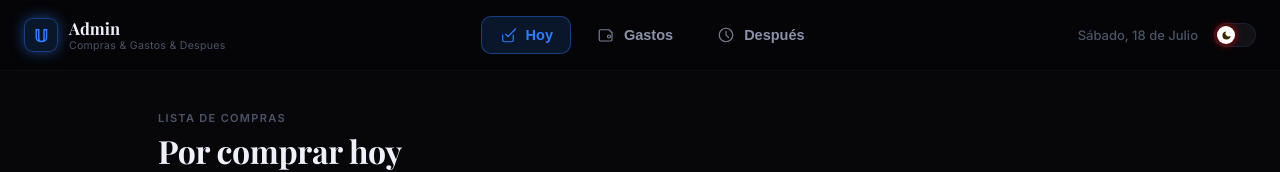
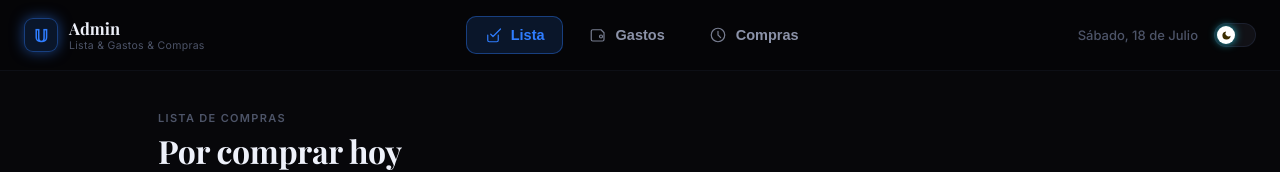
Before and after one commit to UlisesIsaias/pag_lista, a website built with Vite: page index.html in a window 1280 px wide. Shown: the top 172 px of the page. Built offline with nearby package versions, Linux system fonts and the light colour scheme.

Commit message:
pagina lista para mi uso

```diff
--- a/index.html
+++ b/index.html
@@ -20,14 +20,14 @@
       <span class="brand-mark">𝕌</span>
       <div class="brand-text">
         <span class="brand-name">Admin</span>
-        <span class="brand-sub">Compras &amp; Gastos &amp; Despues </span>
+        <span class="brand-sub">Lista &amp; Gastos &amp; Compras </span>
       </div>
     </div>
 
     <nav class="top-nav" role="tablist">
       <button class="top-link active" data-section="hoy" role="tab" aria-selected="true">
         <svg viewBox="0 0 24 24" fill="none"><path d="M9 11l3 3L22 4M5 12v7a2 2 0 002 2h10a2 2 0 002-2v-7" stroke="currentColor" stroke-width="1.6" stroke-linecap="round" stroke-linejoin="round"/></svg>
-        <span>Hoy</span>
+        <span>Lista</span>
       </button>
       <button class="top-link" data-section="gastos" role="tab" aria-selected="false">
         <svg viewBox="0 0 24 24" fill="none"><path d="M3 7a2 2 0 012-2h11l4 4v9a2 2 0 01-2 2H5a2 2 0 01-2-2V7z" stroke="currentColor" stroke-width="1.6" stroke-linejoin="round"/><path d="M16 12a2 2 0 100 4 2 2 0 000-4z" stroke="currentColor" stroke-width="1.6"/></svg>
@@ -35,7 +35,7 @@
       </button>
       <button class="top-link" data-section="despues" role="tab" aria-selected="false">
         <svg viewBox="0 0 24 24" fill="none"><circle cx="12" cy="12" r="9" stroke="currentColor" stroke-width="1.6"/><path d="M12 7v5l3.5 3.5" stroke="currentColor" stroke-width="1.6" stroke-linecap="round"/></svg>
-        <span>Después</span>
+        <span>Compras</span>
       </button>
     </nav>
 
--- a/style.css
+++ b/style.css
@@ -158,7 +158,7 @@ body{
   background:#ffffff;
   display:flex;align-items:center;justify-content:center;
   color:#3a2c00;
-  box-shadow:0 0 8px rgba(213, 7, 7, 0.959);
+  box-shadow:0 0 8px rgba(35, 190, 211, 0.959);
   transform:translateX(0);
   transition:transform .3s cubic-bezier(.4,0,.2,1), background .3s ease, box-shadow .3s ease;
 }
```
